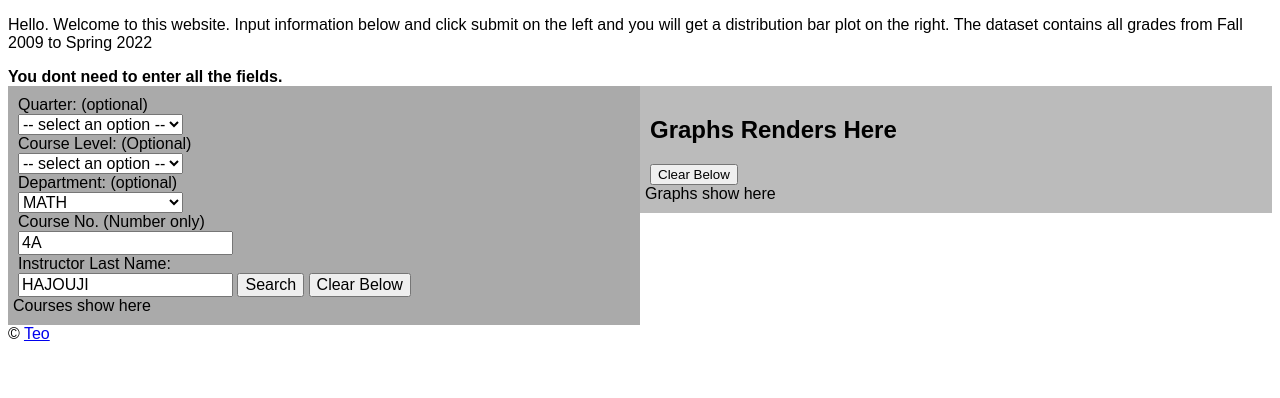
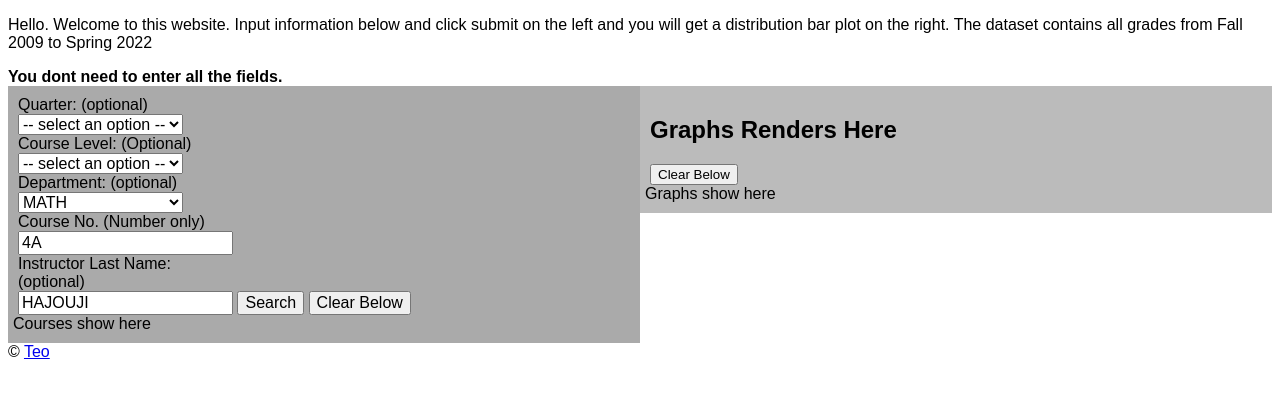
Before and after one commit to Sir-Teo/visualizing-grades, a website: page index.html in a window 1280 px wide. Drawn offline with nearby package versions, Linux system fonts and the light colour scheme.

Commit message:
Update index.html

```diff
--- a/index.html
+++ b/index.html
@@ -171,7 +171,7 @@
 				<label for="course-number">Course No. (Number only)</label>
 				<input id="course-number">
 				<script>document.getElementById('course-number').value = '4A';</script>
-				<label for="instructor">Instructor Last Name: </label>
+				<label for="instructor">Instructor Last Name: (optional) </label>
 				<input id="instructor">
 				<script>document.getElementById('instructor').value = 'HAJOUJI';</script>
 				<input type="button" value="Search" onclick="searchCourse()" />
```
